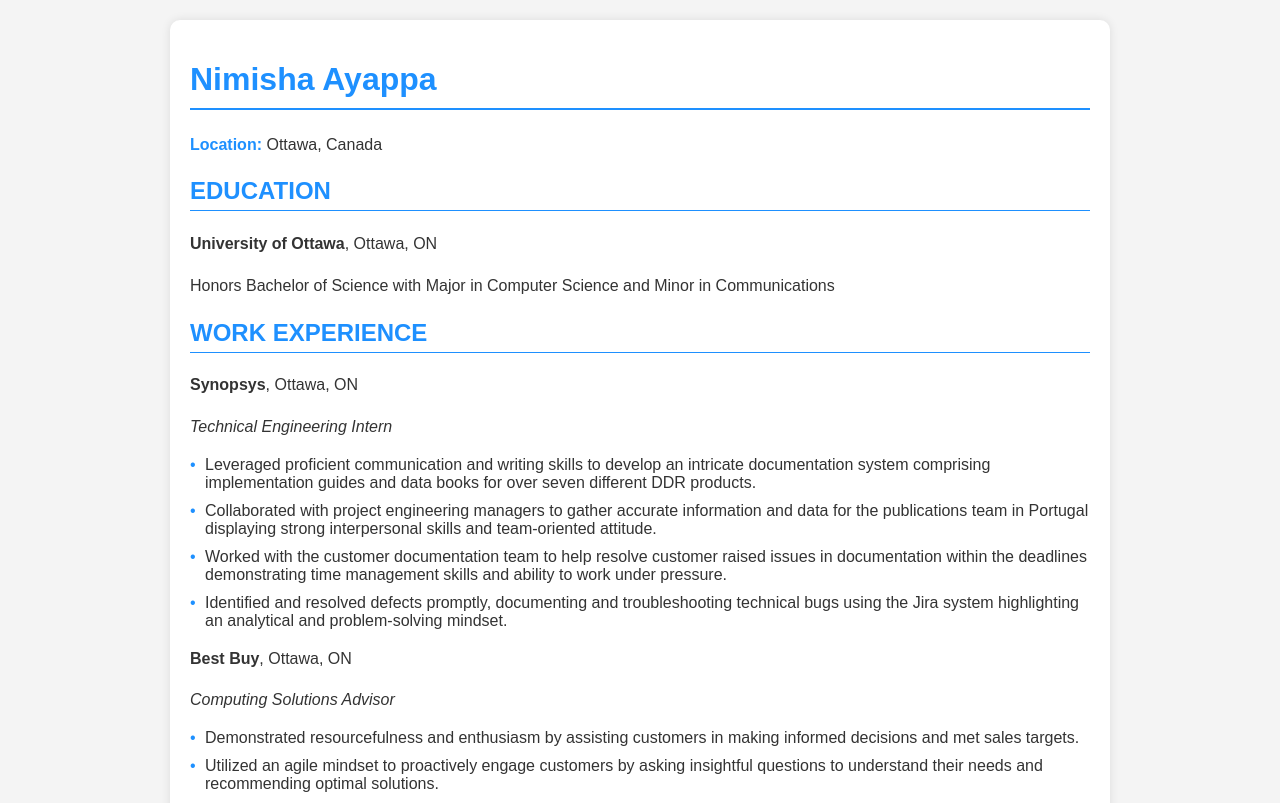
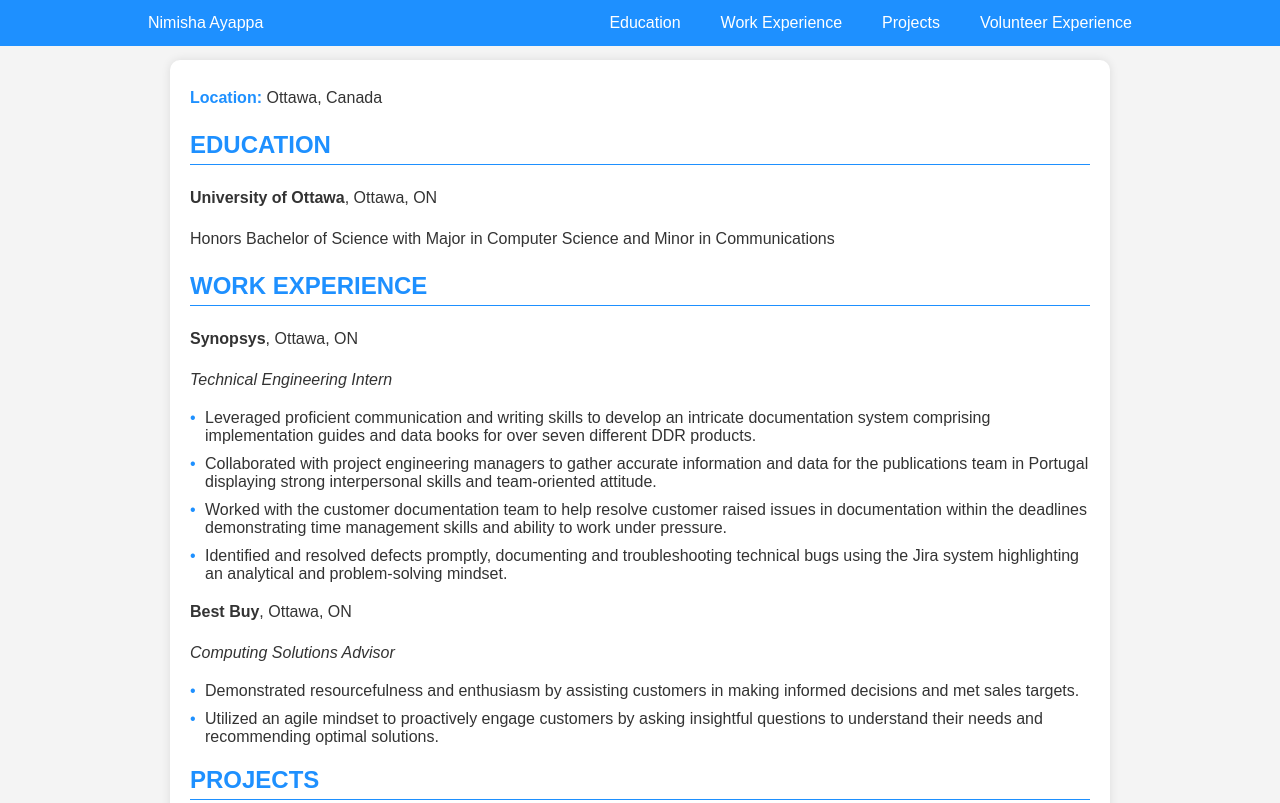
Before and after one commit to nimishaayappa/Portfolio, a plain HTML site: page public/resume.html in a window 1280 px wide. Shown: the top 803 px of the page. Drawn offline with Linux system fonts and the light colour scheme.

Commit message:
Added navbar with all the sections. Able to scroll to the section.

```diff
--- a/public/resume.html
+++ b/public/resume.html
@@ -5,20 +5,33 @@
     <link rel="stylesheet" type="text/css" href="styles.css">
 </head>
 <body>
-    <div class="container">
-        <h1>Nimisha Ayappa</h1>
-        <div class="contact-info">
-            <p><span>Location:</span> Ottawa, Canada</p>
-
+    <div class="navbar">
+        <div class="left">
+            <a href="#top">Nimisha Ayappa</a>
         </div>
 
-        <section>
+        <div class="right">
+            <a href="#education">Education</a>
+            <a href="#work-experience">Work Experience</a>
+            <a href="#projects">Projects</a>
+            <a href="#volunteer-experience">Volunteer Experience</a>
+        </div>
+    </div>
+    <div class="container">
+
+        <!-- <h1>Nimisha Ayappa</h1> -->
+        <div class="contact-info" href="#contact">
+            <p><span>Location:</span> Ottawa, Canada</p>
+        </div>
+
+
+        <section id="education">
             <h2>EDUCATION</h2>
             <p><strong>University of Ottawa</strong>, Ottawa, ON</p>
             <p>Honors Bachelor of Science with Major in Computer Science and Minor in Communications</p>
         </section>
 
-        <section>
+        <section id="work-experience">
             <h2>WORK EXPERIENCE</h2>
             <p><strong>Synopsys</strong>, Ottawa, ON</p>
             <p><em>Technical Engineering Intern</em></p>
@@ -37,7 +50,7 @@
             </ul>
         </section>
 
-        <section>
+        <section id="projects">
             <h2>PROJECTS</h2>
             <p><strong>Online Portfolio Website</strong></p>
             <ul>
@@ -55,7 +68,7 @@
             </ul>
         </section>
 
-        <section>
+        <section id="volunteer-experience">
             <h2>VOLUNTEER EXPERIENCE</h2>
             <p><strong>Odawa Native Friendship Center</strong>, Ottawa, ON</p>
             <p><em>Communications Specialist</em></p>
--- a/public/styles.css
+++ b/public/styles.css
@@ -16,8 +16,41 @@ body {
     padding: 20px;
     border-radius: 10px;
     box-shadow: 0 0 10px rgba(0, 0, 0, 0.1);
+    margin-top: 60px;
+}
+.navbar {
+    background-color: #1e90ff;
+    overflow: hidden;
+    position: fixed;
+    top: 0;
+    width: 100%;
+    z-index: 1000;
 }
 
+.navbar a {
+    float: left;
+    display: block;
+    color: white;
+    text-align: center;
+    padding: 14px 20px;
+    text-decoration: none;
+}
+
+.navbar a:hover {
+    background-color: #074481;
+    color: white;
+}
+.navbar .left {
+    flex: 1;
+    margin-left: 10%;
+}
+
+.navbar .right {
+    display: flex;
+    flex: 1;
+    justify-content: flex-end;
+    margin-right: 10%;
+}
 
 h1 {
     color: #1e90ff;
```
